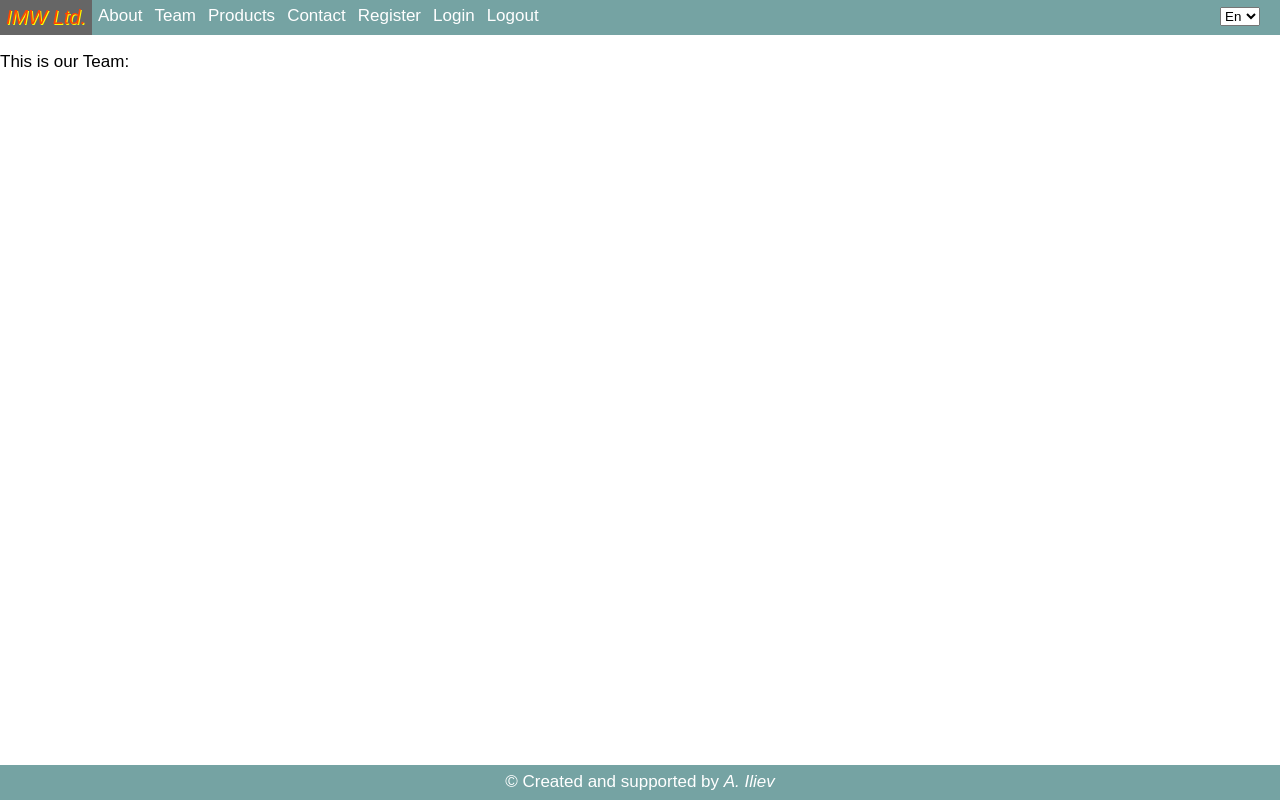
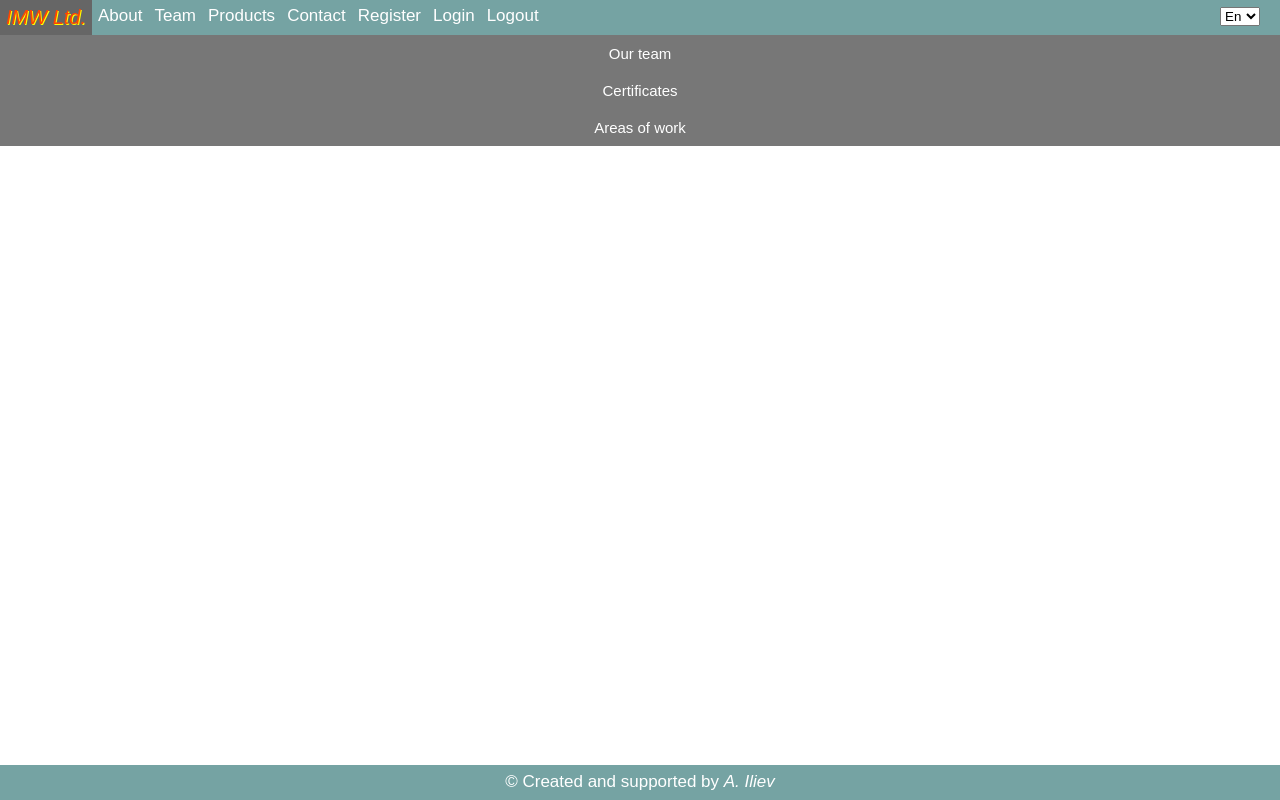
Before and after one commit to AleksandarIliev/IMW, a React (Create React App) app: page /team in a window 1280 px wide. Built offline with nearby package versions, Linux system fonts and the light colour scheme.

Commit message:
Try to implement Collapsible button

```diff
--- a/src/Components/Home/Home.js
+++ b/src/Components/Home/Home.js
@@ -22,26 +22,27 @@ export const Home = () => {
             setIndex(index + 1);
         }, 5000);
         return () => clearInterval(slider);
-    }, [index,  dictionary.contentHome]);
+    }, [index]);
 
     return (
+        <section className="section">
             <div className="section-center">
-        {dictionary.contentHome.map((person, personIndex) => {
-          const { id, image, imageText, content } = person;
+                {dictionary.contentHome.map((slider, sliderIndex) => {
+                    const { id, image, imageText, content } = slider;
                     let position = "nextSlide";
-          if (personIndex === index) {
+                    if (sliderIndex === index) {
                         position = "activeSlide";
                     }
                     if (
-            personIndex === index - 1 ||
-            (index === 0 && personIndex === dictionary.contentHome.length - 1)
+                        sliderIndex === index - 1 ||
+                        (index === 0 && sliderIndex === dictionary.contentHome.length - 1)
                     ) {
                         position = "lastSlide";
                     }
                     return (
                         <article key={id} className={position}>
-              <img src={image}  alt={imageText} className={styles.image} />
-              <p>{content}</p>
+                            <img src={image} alt={imageText} className={styles.image} />
+                            <p>{content}{id}</p>
                         </article>
                     );
                 })}
@@ -52,5 +53,6 @@ export const Home = () => {
                     <FiChevronRight />
                 </button>
             </div>
+        </section>
     )
 }
--- a/src/Components/Team/Team.js
+++ b/src/Components/Team/Team.js
@@ -1,6 +1,39 @@
+import { useContext, useState } from "react";
+import { LanguageContext } from "../Context/LanguageContext";
+import styles from './Team.module.css';
 
 export const Team = () => {
+    const { dictionary } = useContext(LanguageContext);
+    const [open, setOpen] = useState(false);
+    const toggle = () => {
+        setOpen(!open);
+    }
+
     return (
-        <p>This is our Team:</p>
+        <div className={styles.allSection}>
+            <div className={styles.section}>
+                <button onClick={toggle} className={styles.collapsible}>Our team</button>
+                {open && (
+                    <div className={styles.toggle}>
+                        <p>{dictionary.contentTeam.personOne}</p>
+                    </div>)}
+            </div>
+
+            <div className={styles.section}>
+                <button onClick={toggle} className={styles.collapsible}>Certificates</button>
+                {open && (
+                    <div className={styles.toggle}>
+                        <p>{dictionary.contentTeam.personOne}</p>
+                    </div>)}
+            </div>
+
+            <div className={styles.section}>
+                <button onClick={toggle} className={styles.collapsible}>Areas of work</button>
+                {open && (
+                    <div className={styles.toggle}>
+                        <p>{dictionary.contentTeam.personOne}</p>
+                    </div>)}
+            </div>
+        </div>
     )
 }
--- /dev/null
+++ b/src/Components/Team/Team.module.css
@@ -0,0 +1,26 @@
+.collapsible {
+    background-color: #777;
+    color: white;
+    cursor: pointer;
+    padding: 0px;
+    padding-top: 10px;
+    padding-bottom: 10px;
+    width: 100%;
+    border: none;
+    text-align: left;
+    outline: none;
+    font-size: 15px;
+    text-align: center;
+}
+
+.active,
+.collapsible:hover {
+    background-color: #555;
+}
+
+.toggle {
+    padding: 0 18px;
+    display: inline-block;
+    /* overflow: hidden; */
+    background-color: #f1f1f1;
+}
```
Lines whose indentation alone changed are shown as unchanged.
